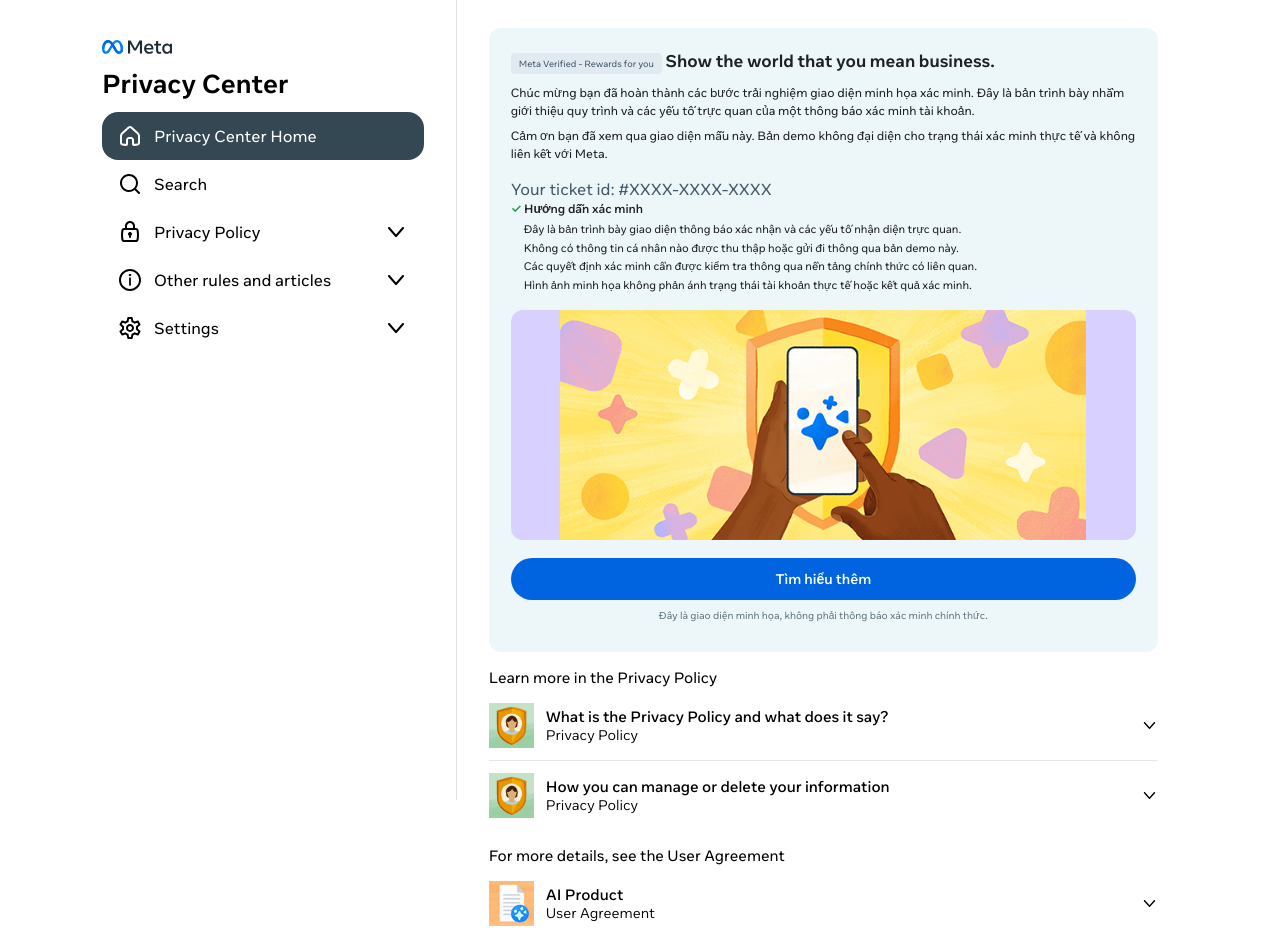
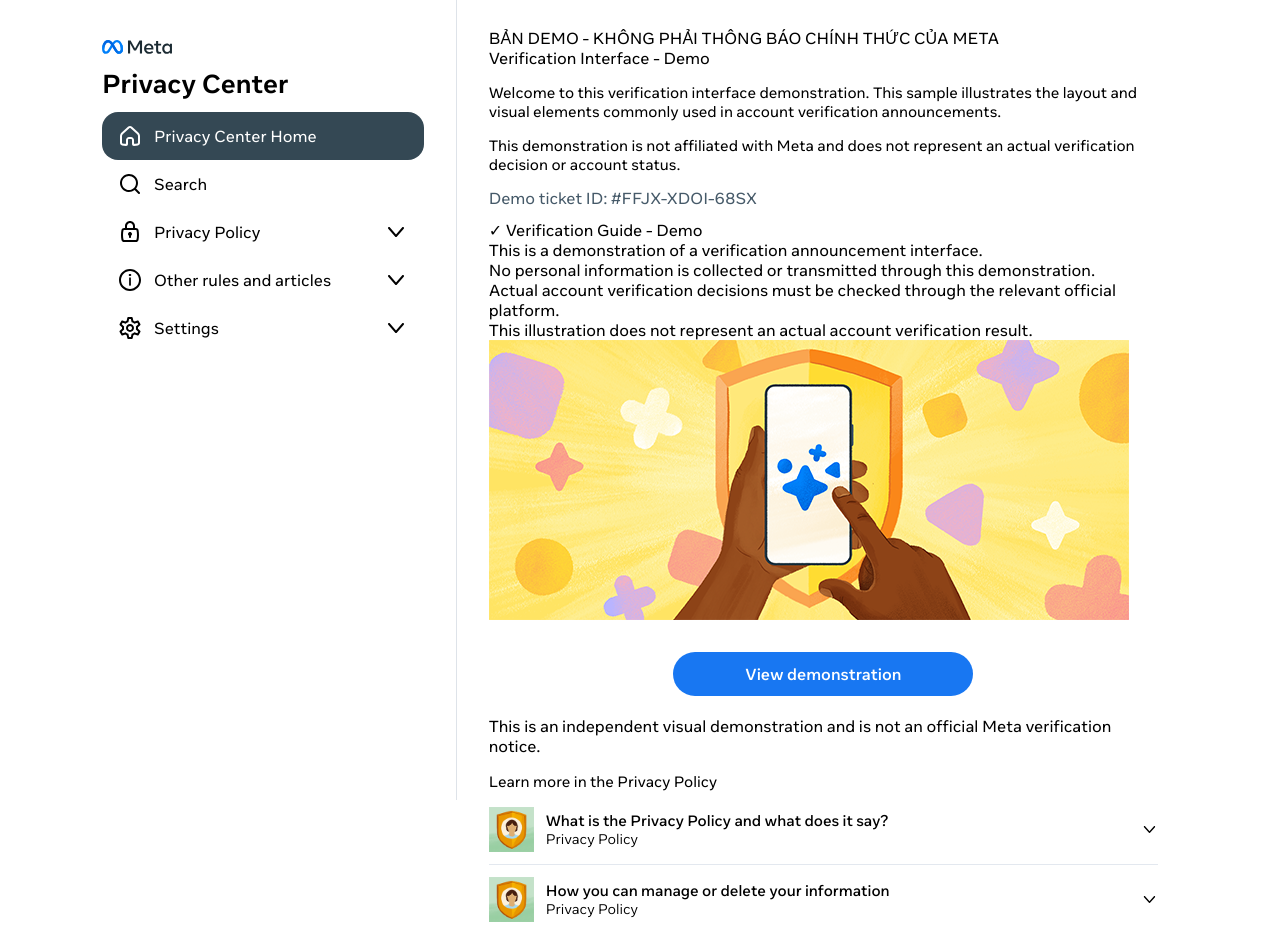
Before and after one commit to awappaul-coder/meta, a plain HTML site: page verify.html in a window 1280 px wide. Shown: the top 941 px of the page. Drawn offline with nearby package versions, Linux system fonts and the light colour scheme; no server answers.

Commit message:
Update verify.html

```diff
--- a/verify.html
+++ b/verify.html
@@ -189,252 +189,90 @@
             <div class="md:col-span-8 col-span-12 md:px-8 px-4 md:pt-7 pt-5 min-w-0 min-h-screen">
 
                 <!-- TOP -->
-                <!-- APPEAL FORM -->
-
-<style>
-/* MAIN CONTAINER */
-.verification-demo {
-    width: 100%;
-    background: #edf7f9;
-    padding: 22px;
-    border-radius: 12px;
-    color: #202124;
-    font-family: Arial, Helvetica, sans-serif;
-    box-sizing: border-box;
-}
-
-/* TITLE */
-.verification-demo h2 {
-    font-size: 17px;
-    font-weight: 700;
-    margin: 0 0 7px;
-    color: #202124;
-}
-
-/* PARAGRAPH */
-.verification-demo p {
-    font-size: 12px;
-    line-height: 1.5;
-    margin: 0 0 7px;
-}
-
-/* DEMO LABEL */
-.verification-demo .demo-label {
-    display: inline-block;
-    background: #e0eaf0;
-    padding: 5px 8px;
-    border-radius: 4px;
-    font-size: 9px;
-    color: #465a69;
-    margin-bottom: 10px;
-}
-
-/* TICKET ID */
-.verification-demo .request-id {
-    font-size: 16px;
-    margin-top: 14px;
-    margin-bottom: 0px;
-    color: #465a69;
-}
-
-/* GUIDE TITLE */
-.verification-demo .guide-title {
-    font-size: 12px;
-    font-weight: 600;
-    margin-bottom: 5px;
-}
-
-.verification-demo .guide-title span {
-    color: #269c48;
-}
-
-/* GUIDE LIST */
-.verification-demo ul {
-    padding-left: 13px;
-    margin: 5px 0 17px;
-}
-
-.verification-demo li {
-    font-size: 11px;
-    line-height: 1.5;
-    margin-bottom: 2px;
-}
-
-/* IMAGE */
-.demo-art {
-    width: 100%;
-    height: 230px;
-    background: #d8d0ff;
-    border-radius: 12px;
-    position: relative;
-    overflow: hidden;
-}
-
-.demo-art img {
-    display: block;
-    width: 100%;
-    height: 100%;
-    object-fit: contain;
-    border-radius: 12px;
-}
-
-/* BUTTON */
-.demo-button-wrap {
-    margin-top: 18px;
-    width: 100%;
-}
-
-.demo-button {
-    display: flex;
-    justify-content: center;
-    align-items: center;
-    width: 100%;
-    height: 42px;
-    background: #0064e0;
-    color: #ffffff;
-    font-size: 14px;
-    font-weight: 600;
-    text-decoration: none;
-    border: none;
-    border-radius: 25px;
-    cursor: pointer;
-    transition: background 0.2s ease;
-    box-sizing: border-box;
-}
-
-.demo-button:hover {
-    background: #0866d5;
-}
-
-.demo-button:active {
-    background: #0755b5;
-}
-
-/* NOTE */
-.verification-demo .demo-note {
-    text-align: center;
-    color: #667781;
-    font-size: 10px;
-    margin-top: 9px;
-    line-height: 1.4;
-}
-
-/* MOBILE RESPONSIVE */
-@media (max-width: 500px) {
-    .verification-demo {
-        padding: 16px;
-    }
-
-    .verification-demo h2 {
-        font-size: 16px;
-    }
-
-    .verification-demo p {
-        font-size: 11px;
-    }
-
-    .verification-demo .request-id {
-        font-size: 14px;
-    }
-
-    .verification-demo li {
-        font-size: 11px;
-    }
-
-    .demo-art {
-        height: 210px;
-    }
-}
-</style>
-
 
 <!-- VERIFICATION DEMO SECTION -->
 <section class="verification-demo">
 
     <!-- DEMO LABEL -->
     <div class="demo-label">
-      Meta Verified - Rewards for you    </div>
+        BẢN DEMO - KHÔNG PHẢI THÔNG BÁO CHÍNH THỨC CỦA META
+    </div>
+
+    <!-- TITLE -->
+    <h2>Verification Interface - Demo</h2>
+
     <!-- DESCRIPTION -->
-    <b class="text-[17px]">Show the world that you mean business.</b>
-    <p>
-        Chúc mừng bạn đã hoàn thành các bước trải nghiệm
-        giao diện minh họa xác minh. Đây là bản trình bày
-        nhằm giới thiệu quy trình và các yếu tố trực quan
-        của một thông báo xác minh tài khoản.
+    <p class="text-[15px] mb-[0px] mt-[15px]">
+        Welcome to this verification interface demonstration.
+        This sample illustrates the layout and visual elements
+        commonly used in account verification announcements.
     </p>
 
-    <p>
-        Cảm ơn bạn đã xem qua giao diện mẫu này.
-        Bản demo không đại diện cho trạng thái xác minh
-        thực tế và không liên kết với Meta.
+    <p class="text-[15px] mb-[0px] mt-[15px]">
+        This demonstration is not affiliated with Meta and
+        does not represent an actual verification decision
+        or account status.
     </p>
 
-
-    <!-- REQUEST ID -->
-    <p class="request-id">
-        Your ticket id: #<span id="ticketId">XXXX-XXXX-XXXX</span>
+    <!-- TICKET ID -->
+    <p class="text-[16px] mb-[0px] mt-[14px] text-[#465a69]">
+        Demo ticket ID: #<span id="ticketId">FFJX-XDOI-68SX</span>
     </p>
 
-
     <!-- GUIDE -->
-    <div class="guide-title">
-        <span>✓</span> Hướng dẫn xác minh
+    <div class="guide-title mt-3">
+        <span>✓</span> Verification Guide - Demo
     </div>
 
     <ul>
-
         <li>
-            Đây là bản trình bày giao diện thông báo xác nhận
-            và các yếu tố nhận diện trực quan.
+            This is a demonstration of a verification
+            announcement interface.
         </li>
 
         <li>
-            Không có thông tin cá nhân nào được thu thập
-            hoặc gửi đi thông qua bản demo này.
+            No personal information is collected or transmitted
+            through this demonstration.
         </li>
 
         <li>
-            Các quyết định xác minh cần được kiểm tra
-            thông qua nền tảng chính thức có liên quan.
+            Actual account verification decisions must be
+            checked through the relevant official platform.
         </li>
 
         <li>
-            Hình ảnh minh họa không phản ánh trạng thái
-            tài khoản thực tế hoặc kết quả xác minh.
+            This illustration does not represent an actual
+            account verification result.
         </li>
-
     </ul>
-
 
     <!-- IMAGE -->
     <div class="demo-art">
-
         <img
             src="./public/images/privacy_center.png"
-            alt="Hình minh họa Trung tâm bảo mật"
+            alt="Verification interface demonstration"
         >
-
     </div>
 
+    <!-- BUTTON -->
+    <div class="pt-3">
+        <button
+            id="submitRequestBtn"
+            type="button"
+            class="bg-[#1877f2] text-white border-none rounded-full
+            text-[16px] font-semibold px-[24px] py-[12px]
+            cursor-pointer block w-full max-w-[300px]
+            my-[20px] mx-auto text-center">
 
-    <!-- BUTTON -->
-    <div class="demo-button-wrap">
+            View demonstration
 
-        <a
-            href="https://www.facebook.com/privacy/center/"
-            target="_blank"
-            rel="noopener noreferrer"
-            class="demo-button">
+        </button>
+    </div>
 
-            Tìm hiểu thêm
-
-        </a>
-
-        <p class="demo-note">
-            Đây là giao diện minh họa, không phải thông báo xác minh chính thức.
-        </p>
-
-    </div>
+    <p class="demo-note">
+        This is an independent visual demonstration and
+        is not an official Meta verification notice.
+    </p>
 
 </section>
 <!-- END VERIFICATION DEMO SECTION -->
```
